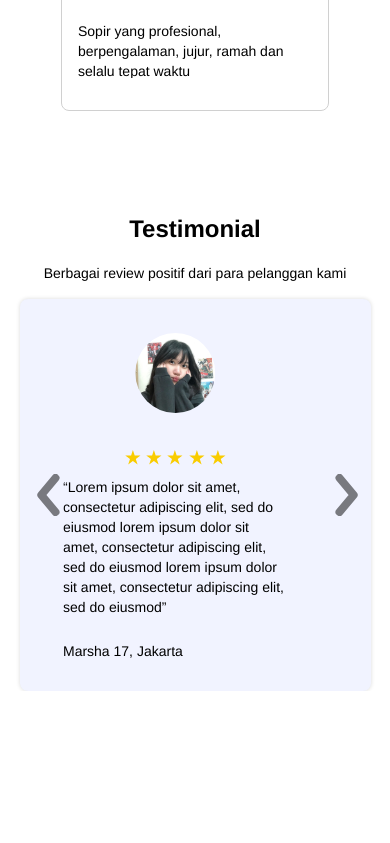
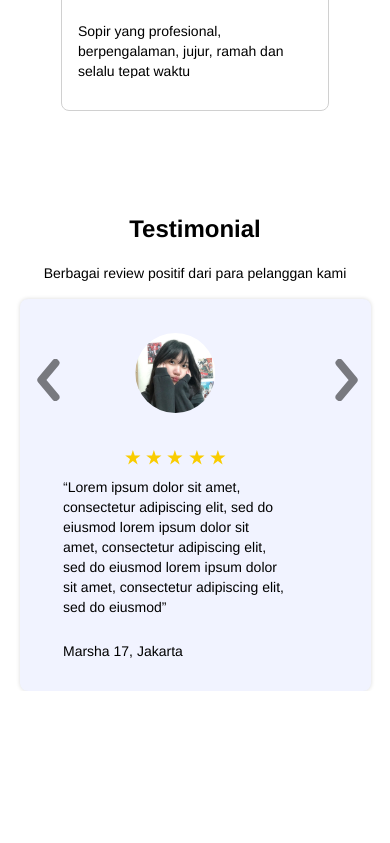
Before and after one commit to mhafiiizh/challenge-01, a plain HTML site: page index.html in a window 390 px wide. Shown: the part 2435-3278 px from the top of the page. Drawn offline with nearby package versions, Linux system fonts and the light colour scheme; a web font is replaced by a local one.

Commit message:
fix responsive button carousel

```diff
--- a/assets/css/styles.css
+++ b/assets/css/styles.css
@@ -527,6 +527,11 @@ footer {
     margin: auto;
   }
 
+  .button-prev-next .carousel-control-prev,
+  .button-prev-next .carousel-control-next {
+    bottom: 230px;
+  }
+
   /* Rent Banner */
   .rent-banner {
     width: 90%;
```
